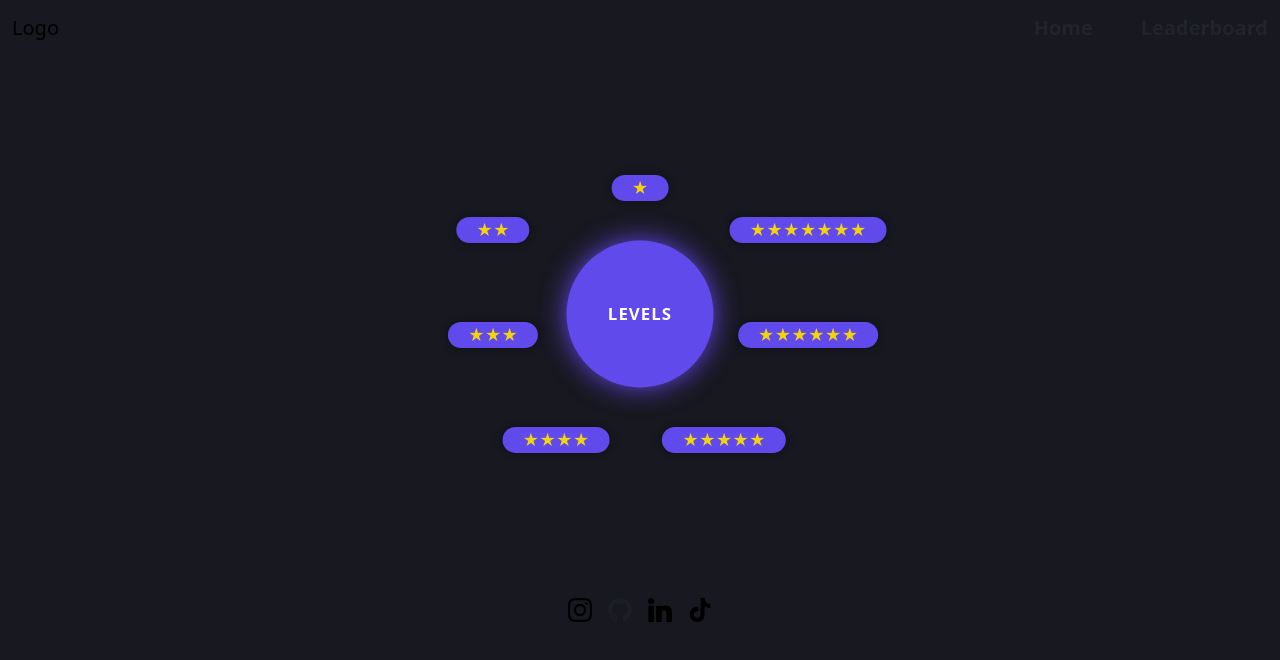
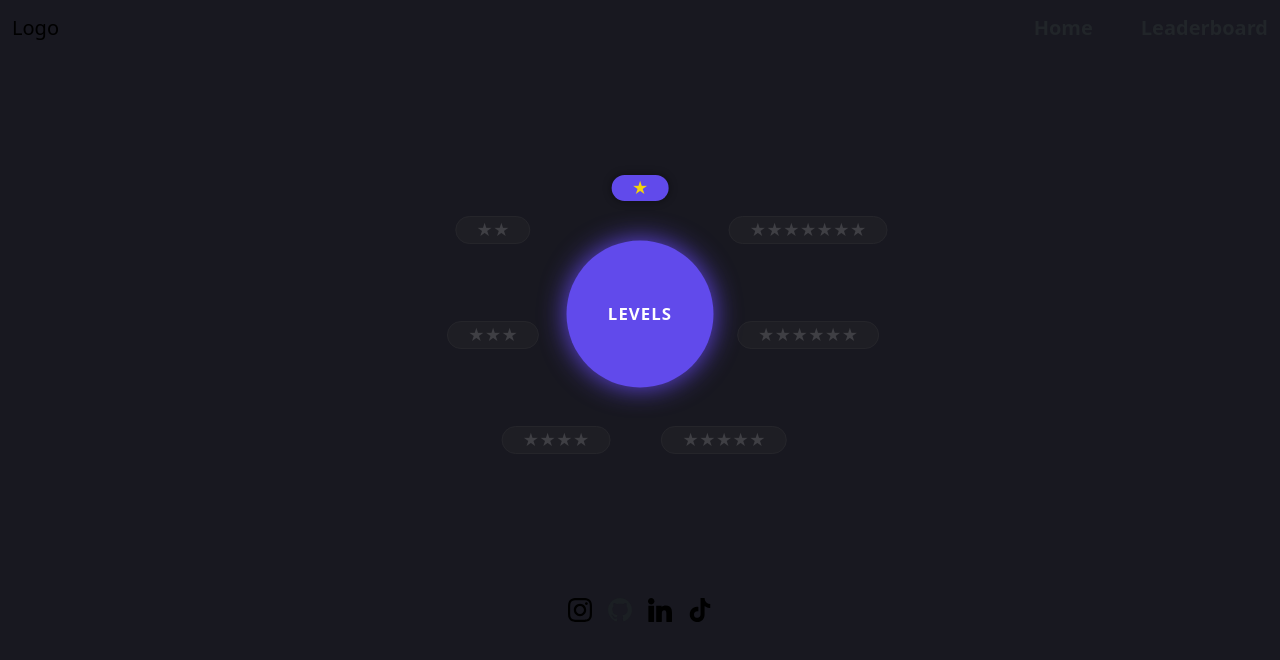
Before and after one commit to KaiaBryant/shadow-stack, a React (Vite) app in the folder client/: page /levels in a window 1280 px wide. Both pictures are taken after a click on the button "LEVELS". Shown: the top 660 px of the page. Built offline with nearby package versions, Linux system fonts and the light colour scheme.

Commit message:
Level unlocks/locks added

```diff
--- a/client/src/components/LevelsMenu.jsx
+++ b/client/src/components/LevelsMenu.jsx
@@ -1,20 +1,33 @@
-import React, { useState } from "react";
-import { useNavigate } from 'react-router-dom';
-import "../styles/levels.css"; // <- create this file
+import React, { useState, useEffect } from "react";
+import { useNavigate } from "react-router-dom";
+import "../styles/levels.css";
 
 export default function LevelsMenu() {
   const [open, setOpen] = useState(false);
+  const [maxUnlocked, setMaxUnlocked] = useState(1);
   const navigate = useNavigate();
 
-  const toggleMenu = () => setOpen(o => !o);
-   const handleLevelSelect = () => {
-        navigate('/simulator');
+  // Load max unlocked level from localStorage when this component mounts
+  useEffect(() => {
+    const stored = localStorage.getItem("maxUnlockedLevel");
+    if (stored) {
+      setMaxUnlocked(parseInt(stored, 10));
+    }
+  }, []);
+
+  const toggleMenu = () => setOpen((o) => !o);
+
+  const handleLevelSelect = (level) => {
+    // ignore clicks on locked levels just in case
+    if (level > maxUnlocked) return;
+
+    navigate("/simulator", { state: { level } });
   };
 
   return (
     <div className="background-levels">
       <div className="levels-wrapper d-flex justify-content-center align-items-center">
-      {/* circle options */}
+        {/* center circle */}
         <button
           className={`levels-center custom-btn btn-primary ${open ? "open" : ""}`}
           onClick={toggleMenu}
@@ -22,67 +35,79 @@ export default function LevelsMenu() {
           LEVELS
         </button>
 
-      {/* each of these is one of the “pill” options */}
+        {/* level 1 */}
         <button
           className={`levels-option option-1 custom-btn btn-outline-light ${
             open ? "show" : ""
-        }`}
-        onClick={handleLevelSelect}
+          } ${maxUnlocked < 1 ? "locked" : ""}`}
+          disabled={maxUnlocked < 1}
+          onClick={() => handleLevelSelect(1)}
         >
           ★
         </button>
 
+        {/* level 7 */}
         <button
           className={`levels-option option-7 custom-btn btn-outline-light ${
             open ? "show" : ""
-        }`}
-        onClick={handleLevelSelect}
+          } ${maxUnlocked < 7 ? "locked" : ""}`}
+          disabled={maxUnlocked < 7}
+          onClick={() => handleLevelSelect(7)}
         >
           ★★★★★★★
         </button>
 
-
+        {/* level 6 */}
         <button
           className={`levels-option option-2 custom-btn btn-outline-light ${
             open ? "show" : ""
-        }`}
-        onClick={handleLevelSelect}
+          } ${maxUnlocked < 6 ? "locked" : ""}`}
+          disabled={maxUnlocked < 6}
+          onClick={() => handleLevelSelect(6)}
         >
           ★★★★★★
         </button>
 
+        {/* level 5 */}
         <button
           className={`levels-option option-3 custom-btn btn-outline-light ${
             open ? "show" : ""
-        }`}
-        onClick={handleLevelSelect}
+          } ${maxUnlocked < 5 ? "locked" : ""}`}
+          disabled={maxUnlocked < 5}
+          onClick={() => handleLevelSelect(5)}
         >
           ★★★★★
         </button>
 
+        {/* level 4 */}
         <button
           className={`levels-option option-4 custom-btn btn-outline-light ${
             open ? "show" : ""
-        }`}
-        onClick={handleLevelSelect}
+          } ${maxUnlocked < 4 ? "locked" : ""}`}
+          disabled={maxUnlocked < 4}
+          onClick={() => handleLevelSelect(4)}
         >
           ★★★★
         </button>
 
+        {/* level 3 */}
         <button
           className={`levels-option option-5 custom-btn btn-outline-light ${
             open ? "show" : ""
-        }`}
-        onClick={handleLevelSelect}
+          } ${maxUnlocked < 3 ? "locked" : ""}`}
+          disabled={maxUnlocked < 3}
+          onClick={() => handleLevelSelect(3)}
         >
           ★★★
         </button>
 
+        {/* level 2 */}
         <button
           className={`levels-option option-6 custom-btn btn-outline-light ${
             open ? "show" : ""
-        }`}
-        onClick={handleLevelSelect}
+          } ${maxUnlocked < 2 ? "locked" : ""}`}
+          disabled={maxUnlocked < 2}
+          onClick={() => handleLevelSelect(2)}
         >
           ★★
         </button>
--- a/client/src/styles/levels.css
+++ b/client/src/styles/levels.css
@@ -22,6 +22,7 @@
   letter-spacing: 1px;
   z-index: 3;
   transition: transform 0.3s ease, box-shadow 0.3s ease;
+  cursor: pointer;
 }
 
 /* “pop out” effect when open */
@@ -43,6 +44,7 @@
   border: none;
   box-shadow: 0 0 8px rgba(0, 0, 0, 0.45);
   z-index: 1; /* behind the center circle */
+  cursor: pointer;
   transition:
     transform 0.35s ease,
     opacity 0.35s ease;
@@ -53,6 +55,18 @@
   opacity: 1;
   transform: translate(-50%, -50%) scale(1);
 }
+
+/* When a level is locked */
+.levels-option.locked {
+  opacity: 0.3;                 /* Fades it out */
+  filter: grayscale(100%);      /* Makes it look disabled */
+  cursor: not-allowed !important;
+  background: #2e2e2e !important;
+  color: #999 !important;
+  box-shadow: none !important;
+  border: 1px solid #444 !important;
+}
+
 
 /* positions around the circle (tweak as you like) */
 .option-1 {
```
Lines whose indentation alone changed are shown as unchanged.
